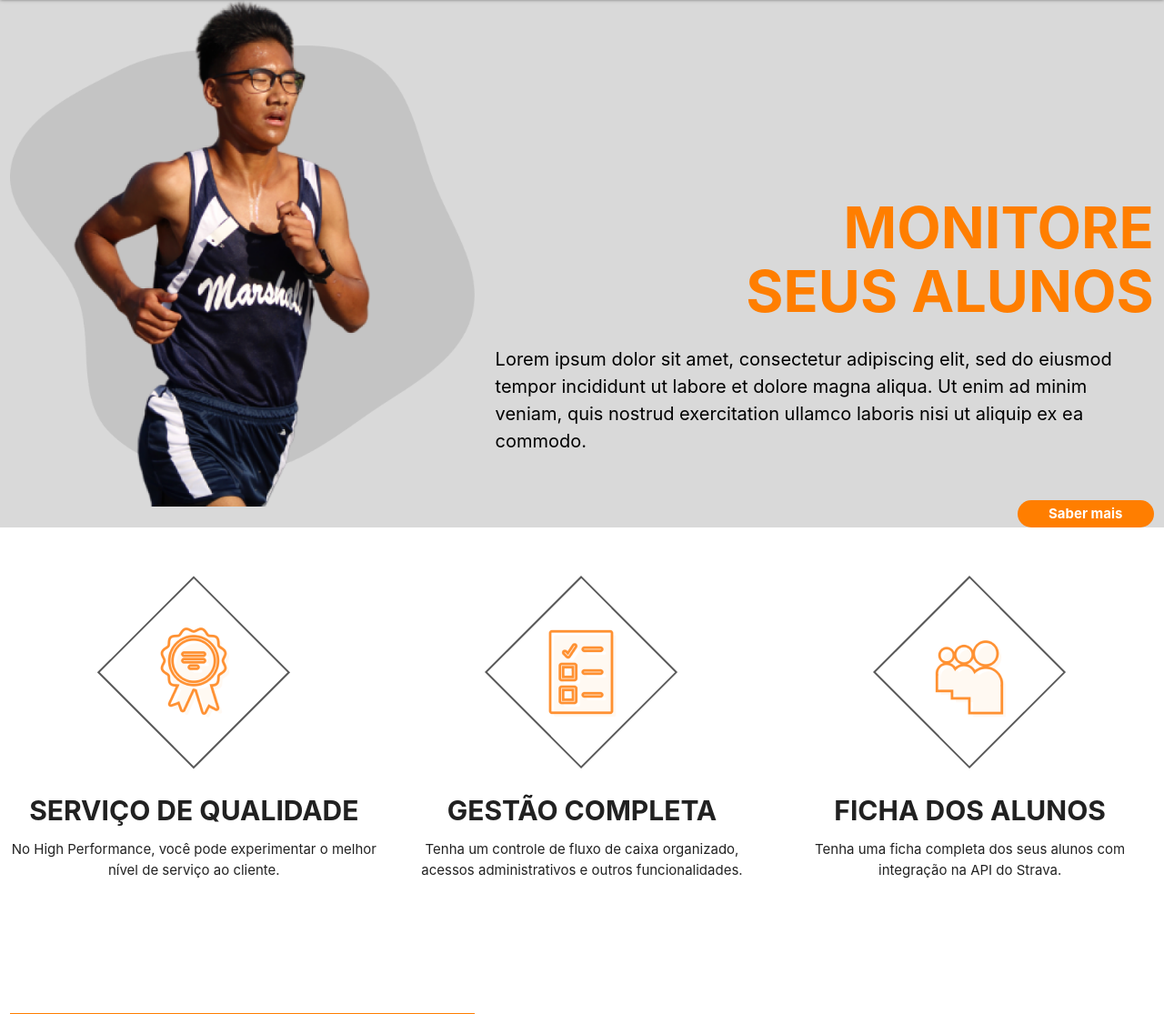
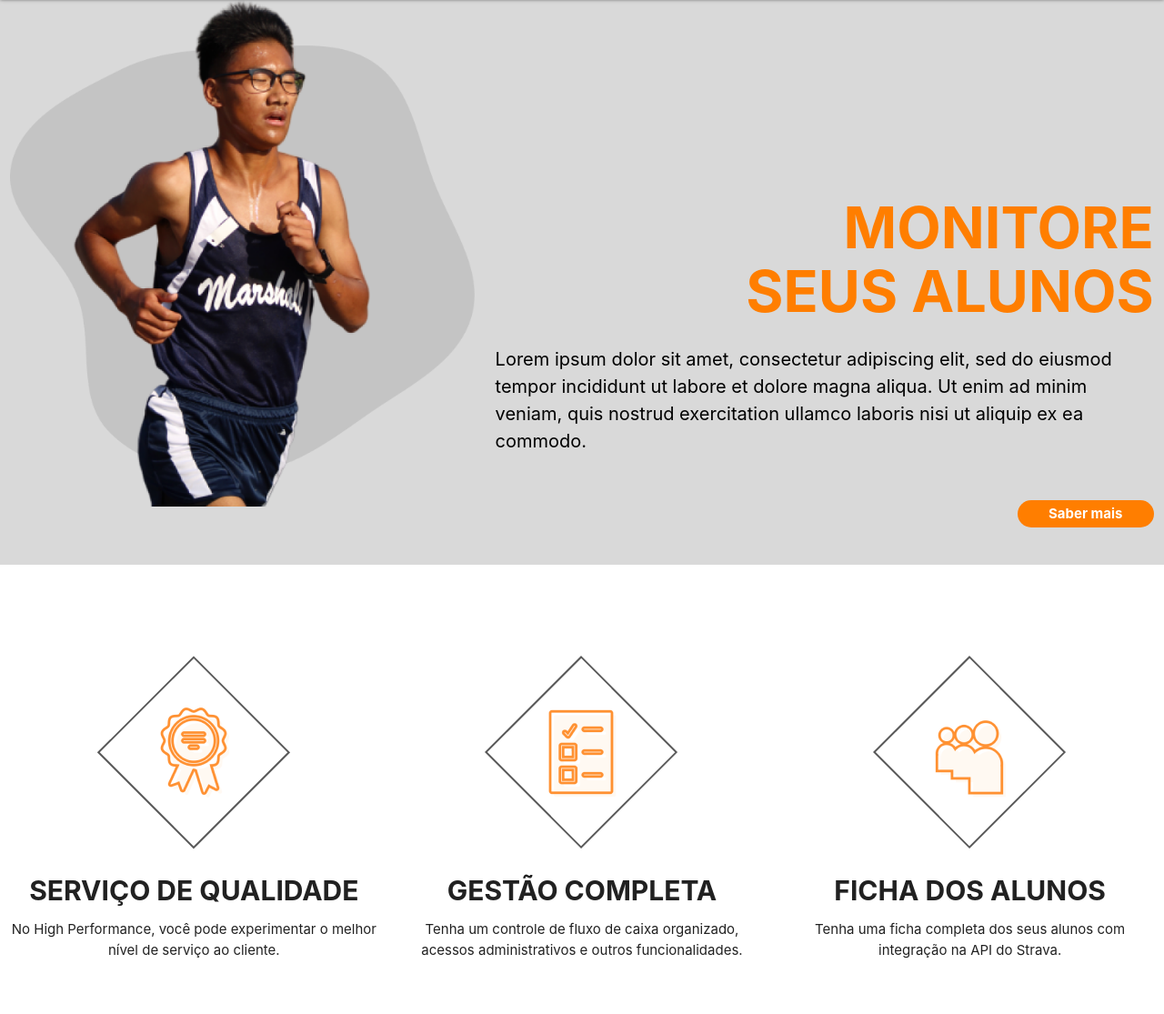
Before and after one commit to rafalmeida73/HighPerformance, a PHP site: page / in a window 1280 px wide. Shown: the part 65-1180 px from the top of the page at 91% size. Run offline with PHP 8.4, Linux system fonts and the light colour scheme.

Commit message:
arrumando banner

```diff
--- a/css/style.css
+++ b/css/style.css
@@ -21,6 +21,7 @@
   height: 30px;
   margin-top: 30px;
   font-weight: bolder;
+  margin-bottom: 41px;
 }
 
 #banner button:hover{
@@ -35,7 +36,7 @@
   font-size: 30px;
 }
 #beneficios img{
-  margin-top: 33px;
+  margin-top: 80px;
 }
 
 #ilustracao{
```
